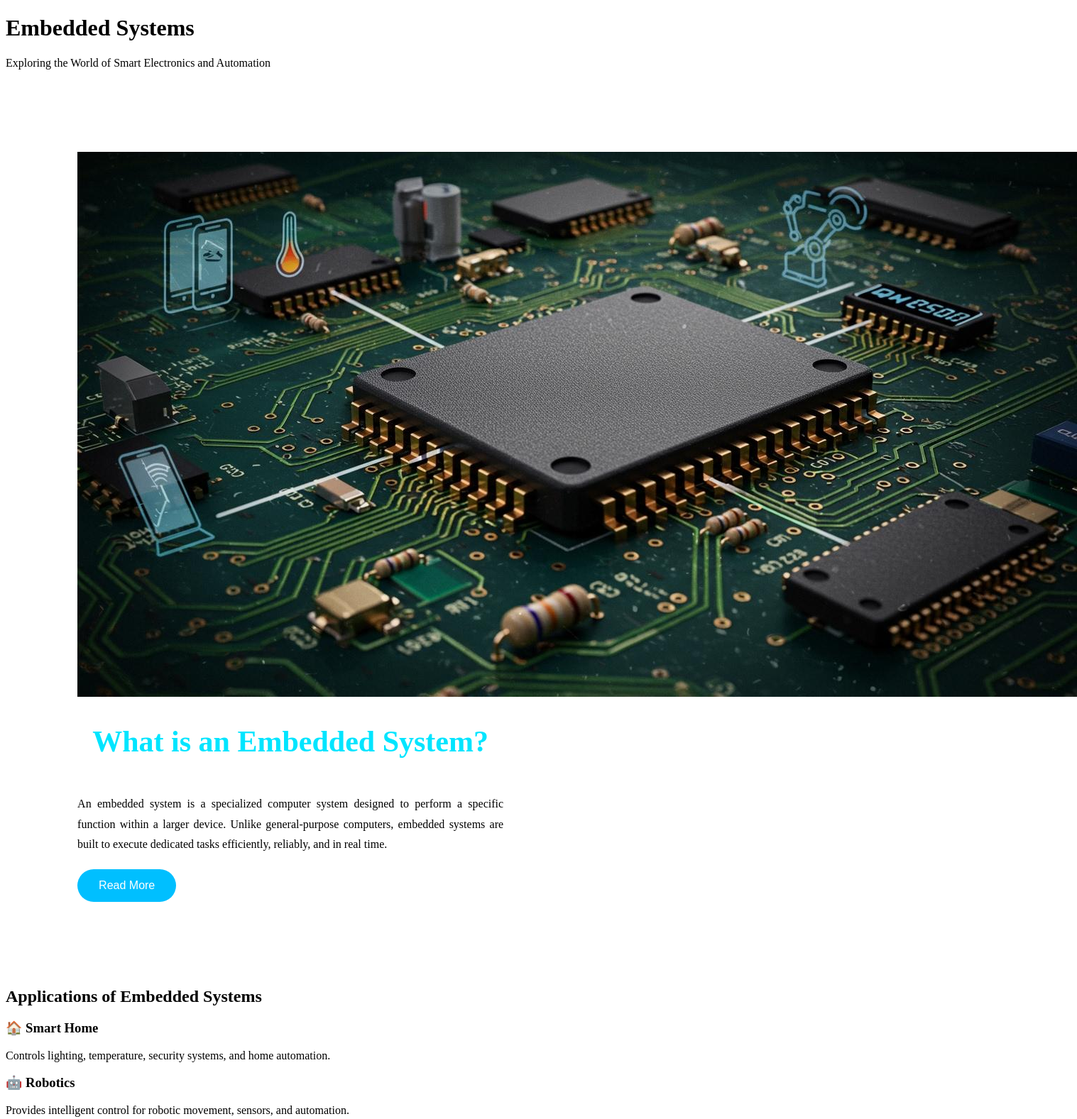
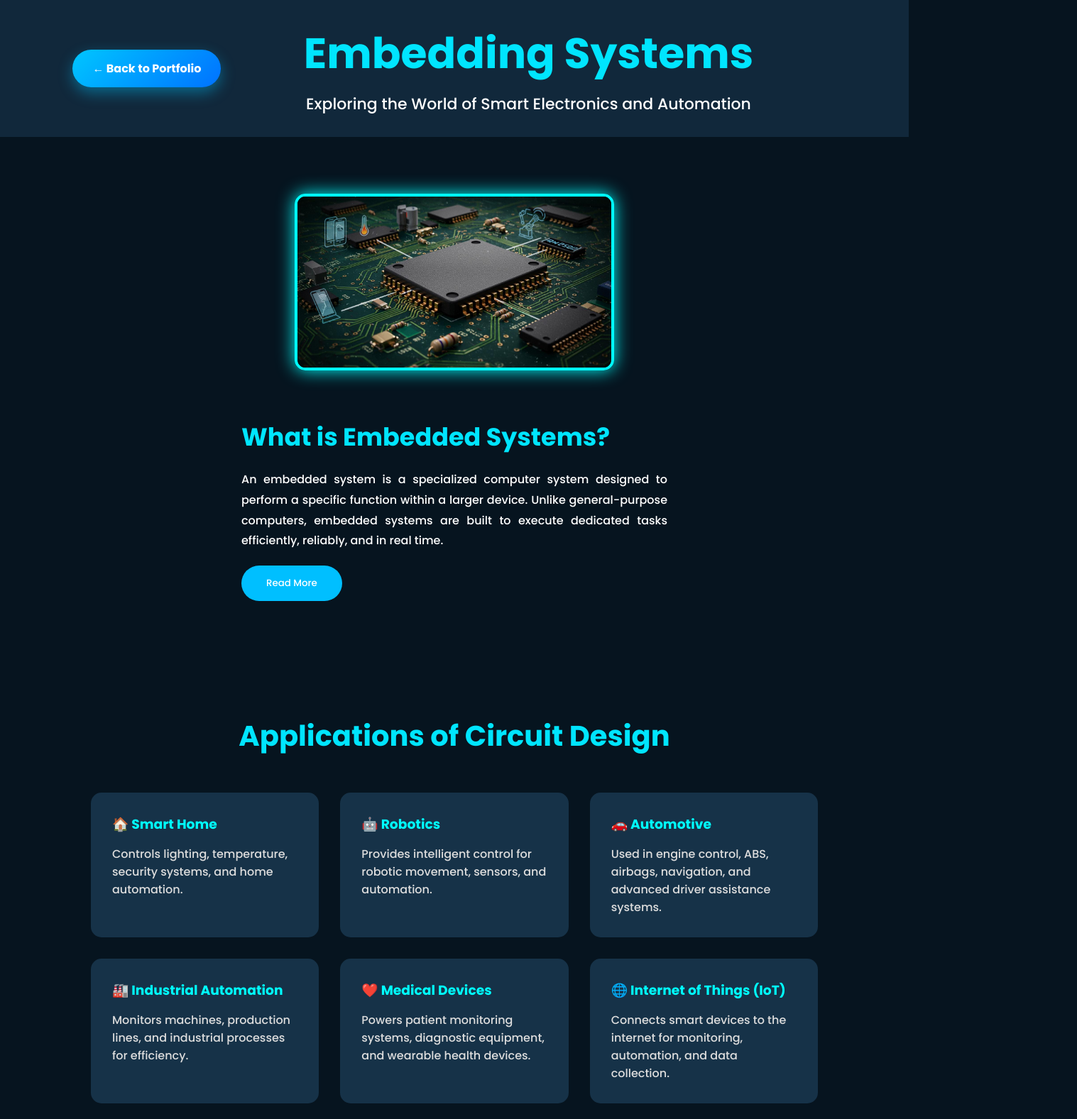
Before and after one commit to rylevercidenazareno-dot/RYLE, a plain HTML site: page embed.html in a window 1280 px wide. Shown: the top 1577 px of the page at 71% size, 1517 px wide, since content can reach past the window. Drawn offline with Linux system fonts and the light colour scheme.

Commit message:
Add files via upload

```diff
--- a/arduino.css
+++ b/arduino.css
@@ -149,3 +149,47 @@ font-size:28px;
 }
 
 }
+
+.hero-header{
+    display:flex;
+    align-items:center;
+    justify-content:space-between;
+    padding:30px 8%;
+    background:#11283b;
+}
+
+.hero-title{
+    flex:1;
+    text-align:center;
+}
+
+.hero-title h1{
+    color:#00e5ff;
+    font-size:60px;
+    margin-bottom:10px;
+}
+
+.hero-title p{
+    color:#fff;
+    font-size:22px;
+}
+
+.back-btn{
+    display:inline-flex;
+    align-items:center;
+    gap:8px;
+    padding:14px 28px;
+    background:linear-gradient(135deg,#00c6ff,#0072ff);
+    color:#fff;
+    text-decoration:none;
+    font-weight:600;
+    border-radius:50px;
+    box-shadow:0 8px 20px rgba(0,198,255,.4);
+    transition:.3s ease;
+}
+
+.back-btn:hover{
+    background:linear-gradient(135deg,#00ffff,#00bfff);
+    transform:translateY(-3px);
+    box-shadow:0 0 20px cyan;
+}
--- a/circuit.css
+++ b/circuit.css
@@ -148,3 +148,46 @@ font-size:28px;
 }
 
 }
+.hero-header{
+    display:flex;
+    align-items:center;
+    justify-content:space-between;
+    padding:30px 8%;
+    background:#11283b;
+}
+
+.hero-title{
+    flex:1;
+    text-align:center;
+}
+
+.hero-title h1{
+    color:#00e5ff;
+    font-size:60px;
+    margin-bottom:10px;
+}
+
+.hero-title p{
+    color:#fff;
+    font-size:22px;
+}
+
+.back-btn{
+    display:inline-flex;
+    align-items:center;
+    gap:8px;
+    padding:14px 28px;
+    background:linear-gradient(135deg,#00c6ff,#0072ff);
+    color:#fff;
+    text-decoration:none;
+    font-weight:600;
+    border-radius:50px;
+    box-shadow:0 8px 20px rgba(0,198,255,.4);
+    transition:.3s ease;
+}
+
+.back-btn:hover{
+    background:linear-gradient(135deg,#00ffff,#00bfff);
+    transform:translateY(-3px);
+    box-shadow:0 0 20px cyan;
+}
--- a/cv.css
+++ b/cv.css
@@ -133,3 +133,47 @@ footer{
     background:#444;
     color:white;
 }
+
+.hero-header{
+    display:flex;
+    align-items:center;
+    justify-content:space-between;
+    padding:30px 8%;
+    background:#11283b;
+}
+
+.hero-title{
+    flex:1;
+    text-align:center;
+}
+
+.hero-title h1{
+    color:#00e5ff;
+    font-size:60px;
+    margin-bottom:10px;
+}
+
+.hero-title p{
+    color:#fff;
+    font-size:22px;
+}
+
+.back-btn{
+    display:inline-flex;
+    align-items:center;
+    gap:8px;
+    padding:14px 28px;
+    background:linear-gradient(135deg,#00c6ff,#0072ff);
+    color:#fff;
+    text-decoration:none;
+    font-weight:600;
+    border-radius:50px;
+    box-shadow:0 8px 20px rgba(0,198,255,.4);
+    transition:.3s ease;
+}
+
+.back-btn:hover{
+    background:linear-gradient(135deg,#00ffff,#00bfff);
+    transform:translateY(-3px);
+    box-shadow:0 0 20px cyan;
+}
--- a/embed.css
+++ b/embed.css
@@ -1,48 +1,64 @@
-/* Embedded Systems Section */
-
-.embedded{
-    padding:100px 8%;
+*{
+margin:0;
+padding:0;
+box-sizing:border-box;
+font-family:Poppins,sans-serif;
 }
 
-.embedded h2{
-    text-align:center;
-    color:#00e5ff;
-    font-size:42px;
-    margin-bottom:50px;
+body{
+background:#06141f;
+color:white;
 }
 
-.embedded-container{
+header{
+text-align:center;
+padding:60px 20px;
+background:#0b2336;
+}
+
+header h1{
+font-size:50px;
+color:#00e5ff;
+}
+
+header p{
+margin-top:10px;
+font-size:18px;
+color:#ddd;
+}
+
+.circuit{
 display:flex;
+justify-content:center;
 align-items:center;
-    justify-content:center;
-    gap:50px;
+gap:60px;
+padding:80px 10%;
 flex-wrap:wrap;
 }
 
-.embedded-container img{
-    width:420px;
+.image img{
+width:450px;
 border-radius:15px;
 border:4px solid cyan;
 box-shadow:0 0 25px cyan;
 transition:.4s;
 }
 
-.embedded-container img:hover{
+.image img:hover{
 transform:scale(1.05);
 }
 
-.embedded-content{
+.content{
 max-width:600px;
 }
 
-.embedded-content h3{
-    color:#00ffff;
+.content h2{
+color:#00e5ff;
 margin-bottom:20px;
-    font-size:30px;
+font-size:35px;
 }
 
-.embedded-content p{
-    color: black;
+.content p{
 line-height:1.8;
 text-align:justify;
 margin-bottom:20px;
@@ -52,37 +68,126 @@
 display:none;
 }
 
-#readBtn{
-    padding:14px 30px;
+button{
+padding:15px 35px;
 background:#00bfff;
+color:white;
 border:none;
 border-radius:30px;
-    color:white;
 cursor:pointer;
-    font-size:16px;
 transition:.3s;
 }
 
-#readBtn:hover{
+button:hover{
 background:#00ffff;
 box-shadow:0 0 20px cyan;
-    transform:translateY(-3px);
+}
+
+.applications{
+padding:80px 10%;
+}
+
+.applications h2{
+text-align:center;
+font-size:40px;
+margin-bottom:50px;
+color:#00e5ff;
+}
+
+.cards{
+display:grid;
+grid-template-columns:repeat(auto-fit,minmax(250px,1fr));
+gap:30px;
+}
+
+.card{
+background:#163248;
+padding:30px;
+border-radius:15px;
+transition:.3s;
+}
+
+.card:hover{
+transform:translateY(-10px);
+box-shadow:0 0 20px cyan;
+}
+
+.card h3{
+margin-bottom:15px;
+color:#00ffff;
+}
+
+.card p{
+color:#ddd;
+}
+
+footer{
+background:#0b2336;
+text-align:center;
+padding:25px;
+margin-top:60px;
 }
 
 @media(max-width:768px){
 
-    .embedded-container{
+.circuit{
 flex-direction:column;
-        text-align:center;
 }
 
-    .embedded-container img{
+.image img{
 width:100%;
 max-width:350px;
 }
 
-    .embedded-content p{
+header h1{
+font-size:38px;
+}
+
+.content h2{
+font-size:28px;
+}
+
+}
+.hero-header{
+    display:flex;
+    align-items:center;
+    justify-content:space-between;
+    padding:30px 8%;
+    background:#11283b;
+}
+
+.hero-title{
+    flex:1;
     text-align:center;
 }
 
+.hero-title h1{
+    color:#00e5ff;
+    font-size:60px;
+    margin-bottom:10px;
 }
+
+.hero-title p{
+    color:#fff;
+    font-size:22px;
+}
+
+.back-btn{
+    display:inline-flex;
+    align-items:center;
+    gap:8px;
+    padding:14px 28px;
+    background:linear-gradient(135deg,#00c6ff,#0072ff);
+    color:#fff;
+    text-decoration:none;
+    font-weight:600;
+    border-radius:50px;
+    box-shadow:0 8px 20px rgba(0,198,255,.4);
+    transition:.3s ease;
+}
+
+.back-btn:hover{
+    background:linear-gradient(135deg,#00ffff,#00bfff);
+    transform:translateY(-3px);
+    box-shadow:0 0 20px cyan;
+}
--- a/embed.html
+++ b/embed.html
@@ -3,43 +3,53 @@
 <head>
 <meta charset="UTF-8">
 <meta name="viewport" content="width=device-width, initial-scale=1.0">
+<link rel="icon" type="image/png" href="logoembed.webp">
 
-    <title>Embedded Systems | Ryle Nazareno</title>
+<section class="hero">
 
-    <!-- Website Icon -->
-    <link rel="icon" type="image/png" href="logo.png">
+    <div class="hero-header">
+        <a href="index.html" class="back-btn">
+            ← Back to Portfolio
+        </a>
 
-    <!-- CSS -->
-    <link rel="stylesheet" href="embed.css">
+        <div class="hero-title">
+            <h1>Embedding Systems</h1>
+            <p>Exploring the World of Smart Electronics and Automation</p>
+        </div>
+    </div>
+
+</section>
+
+<link rel="icon" href="logo.png">
+<link rel="stylesheet" href="circuit.css">
+
+<link href="https://fonts.googleapis.com/css2?family=Poppins:wght@300;500;700&display=swap" rel="stylesheet">
+
 </head>
 <body>
 
-    <!-- Header -->
-    <header>
-        <h1>Embedded Systems</h1>
-        <p>Exploring the World of Smart Electronics and Automation</p>
-    </header>
 
-    <!-- Main Section -->
-    <section class="embedded">
 
-        <!-- Image -->
-        <div class="embedded-image">
-            <img src="embed.jpg" alt="Embedded Systems">
+
+<section class="circuit">
+
+<div class="image">
+
+<img src="embed.jpg" alt="Circuit Design">
+
 </div>
 
-        <!-- Content -->
-        <div class="embedded-content">
 
-            <h2>What is an Embedded System?</h2>
+<div class="content">
 
-            <p>
-                An embedded system is a specialized computer system designed to perform a specific function within a larger device. Unlike general-purpose computers, embedded systems are built to execute dedicated tasks efficiently, reliably, and in real time.
+<h2>What is Embedded Systems?</h2>
+
+<p>An embedded system is a specialized computer system designed to perform a specific function within a larger device. Unlike general-purpose computers, embedded systems are built to execute dedicated tasks efficiently, reliably, and in real time.
 </p>
 
 <p id="more-text">
+
 Embedded systems integrate hardware and software to control electronic devices. They commonly use microcontrollers such as Arduino, ESP32, PIC, or STM32, together with sensors, actuators, communication modules, and displays.
-
 <br><br>
 
 These systems are widely applied in smart homes, industrial automation, robotics, automotive electronics, medical equipment, consumer electronics, and Internet of Things (IoT) devices.
@@ -55,10 +65,11 @@
 
 </section>
 
-    <!-- Applications -->
+
+
 <section class="applications">
 
-        <h2>Applications of Embedded Systems</h2>
+<h2>Applications of Circuit Design</h2>
 
 <div class="cards">
 
@@ -96,12 +107,13 @@
 
 </section>
 
-    <!-- Footer -->
+
 <footer>
-        <p>&copy; 2026 Ryle Nazareno | Electronics Engineering Portfolio</p>
+
+<p>© 2026 Ryle Nazareno | Electronics Engineering Portfolio</p>
+
 </footer>
 
-    <!-- JavaScript -->
 <script src="embed.js"></script>
 
 </body>
--- a/portfolio.css
+++ b/portfolio.css
@@ -47,7 +47,7 @@ color:#00e5ff;
 
 .logo span{
 
-color:white;
+color: #00e5ff;
 
 }
 
@@ -104,13 +104,14 @@ color:#00e5ff;
 .content h2{
 
 margin:10px 0;
-color:#00ffff;
+color: #00e5ff;
 
 }
 
 .content p{
 
 margin:25px 0;
+font-size: 20px;
 
 }
 
@@ -145,13 +146,14 @@ box-shadow:0 0 20px cyan;
 section{
 
 padding:100px 8%;
+font-size: 20px;
 
 }
 
 section h2{
 
 text-align:center;
-font-size:40px;
+font-size:50px;
 margin-bottom:50px;
 color:#00e5ff;
 
```
Also changed, not shown: arduino.html (+15 -8 lines), circuit.html (+15 -6 lines), cv.html (+23 -4 lines), index.html (+5 -6 lines), logoarduino.png (added), logocircuit.jpg (added), logoembed.webp (added). Lines whose indentation alone changed are shown as unchanged.
